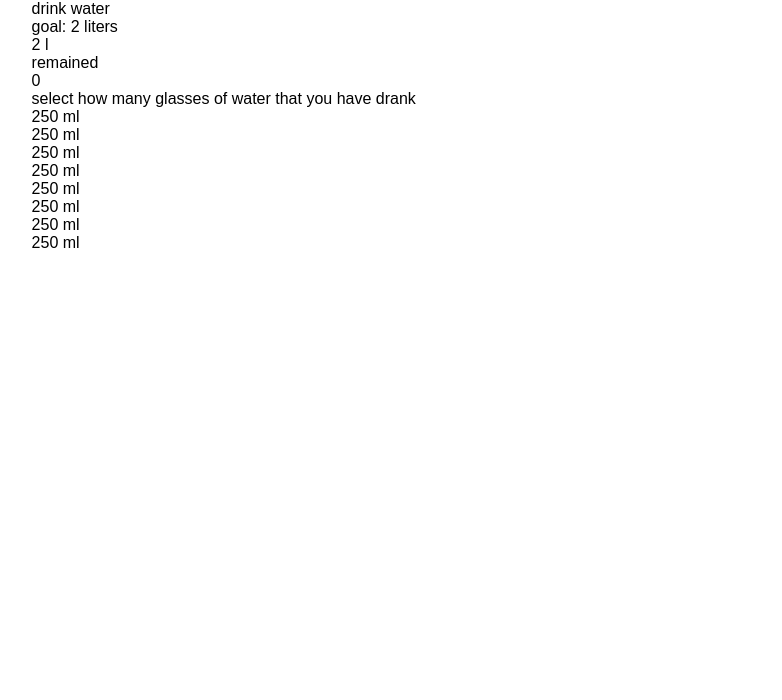
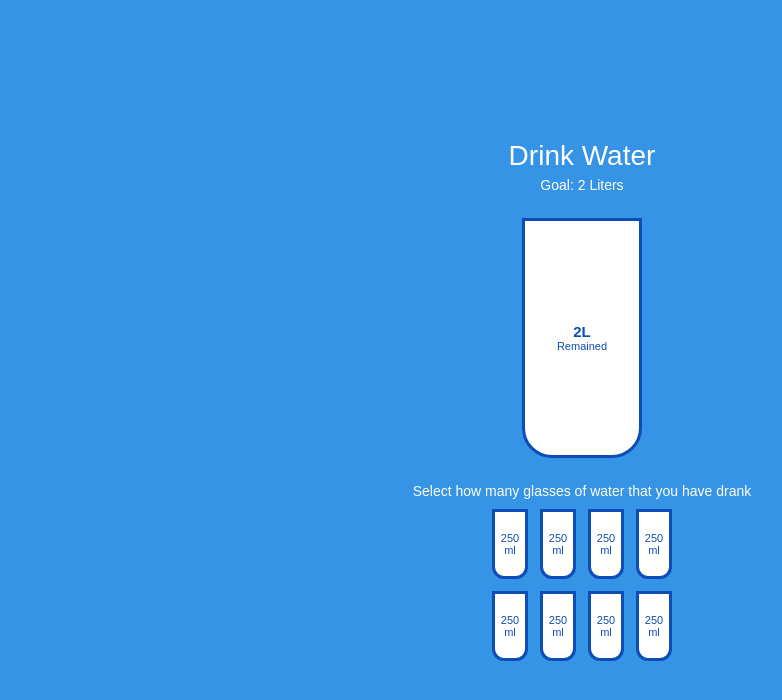
Before and after one commit to katiullahaxioned/js_task_3, a plain HTML site: page index.html in a window 1280 px wide. Shown: the whole page, without its empty margins (58-840 px from the left). Drawn offline with Linux system fonts and the light colour scheme.

Commit message:
style added to structure

```diff
--- a/assets/css/style.css
+++ b/assets/css/style.css
@@ -82,6 +82,22 @@ sub { bottom: -.25em; }
 .cf { *zoom: 1; }
 
 /*for all*/
+
+*,
+*::before,
+*::after {
+  box-sizing: border-box;
+  padding: 0;
+  margin: 0;
+}
+
+:root {
+  --clr-blue1: #66AAED;
+  --clr-blue2: #3694E6;
+  --clr-blue3: #0E4CB8;
+  --clr-white: #fff;
+}
+
 body {
   box-sizing: border-box;
   font-family: sans-serif;
@@ -97,58 +113,134 @@ li {
   list-style-type: none;
 }
 
-/*for wrapper*/
-.wrapper {
-  max-width: 1360px;
-  width: 86%;
-  margin: 0 auto;
+span {
+  display: inline-block;
 }
-/*=================================
-  Header styling starts here
-=================================*/
-
-
-
-
-
-
-/*=================================
-  Header styling ends here
-=================================*/
 
 /*=================================
   main styling starts here
-=================================*/
+  =================================*/
 
+  .container {
+    width: 100%;
+    height: 100vh;
+    display: flex;
+    align-items: center;
+    justify-content: center;
+    background-color: var(--clr-blue2);
+  }
 
+  .wrapper {
+    display: flex;
+    align-items: center;
+    flex-direction: column;
+    color: var(--clr-white);
+    font-size: 14px;
+    text-align: center;
+  }
 
+  .wrapper h2 {
+    font-size: 28px;
+    text-transform: capitalize;
+  }
 
+  .wrapper h4 {
+    margin: 5px 0 0;
+    text-transform: capitalize;
+  }
 
+  .water-storage {
+    width: 120px;
+    height: 240px;
+    border: 3px solid var(--clr-blue3);
+    border-radius: 0 0 30px 30px;
+    margin: 25px 0;
+    position: relative;
+    overflow: hidden;
+    background-color: var(--clr-white);
+    color: var(--clr-blue3);
+  }
 
+  .water-quantity {
+    width: 100%;
+    height: 100%;
+    display: flex;
+    align-items: center;
+    justify-content: center;
+    flex-direction: column;
+    position: relative;
+    overflow: hidden;
+    transition: all .3s;
+  }
 
+  .water-to-fill {
+    display: flex;
+    justify-content: center;
+    font-size: 15px;
+    font-weight: 600;
+    text-transform: uppercase;
+  }
+
+  .water-filled {
+    width: 100%;
+    height: 0;
+    display: flex;
+    align-items: center;
+    justify-content: center;
+    position: absolute;
+    bottom: 0;
+    left: 0;
+    background-color: var(--clr-blue1);
+    font-size: 20px;
+    font-weight: 600;
+    overflow: hidden;
+    transition: all .3s;
+  }
+
+  .water-quantity > span {
+    font-size: 11px;
+    text-transform: capitalize;
+  }
+
+  .wrapper p {
+    margin-bottom: 10px;
+  }
+
+  .wrapper p::first-letter {
+    text-transform: uppercase;
+  }
+
+  .water-bottle {
+    width: 180px;
+    display: flex;
+    flex-wrap: wrap;
+    align-items: center;
+    justify-content: center;
+    gap: 12px;
+    text-transform: lowercase;
+  }
+
+  .water-bottle .bottle {
+    width: 20%;
+    height: 70px;
+    border: 3px solid var(--clr-blue3);
+    border-radius: 0 0 12px 12px;
+    display: inline-flex;
+    flex-direction: column;
+    align-items: center;
+    justify-content: center;
+    background-color: var(--clr-white);
+    color: var(--clr-blue3);
+    cursor: pointer;
+    font-size: 11px;
+    transition: all .3s;
+  }
+
+  .bottle.bgColor {
+    background-color: var(--clr-blue1);
+    color: var(--clr-white);
+  }
 
 /*=================================
   main styling ends here
 =================================*/
-
-/*=================================
-  footer styling starts here
-=================================*/
-
-
-
-
-
-
-
- /*=================================
-  footer styling ends here
-=================================*/
-
-/*media query starts*/
-/*media query for 995px starts here*/
-@media only screen and (max-width: 995px) {
-
-
-
-}
```
